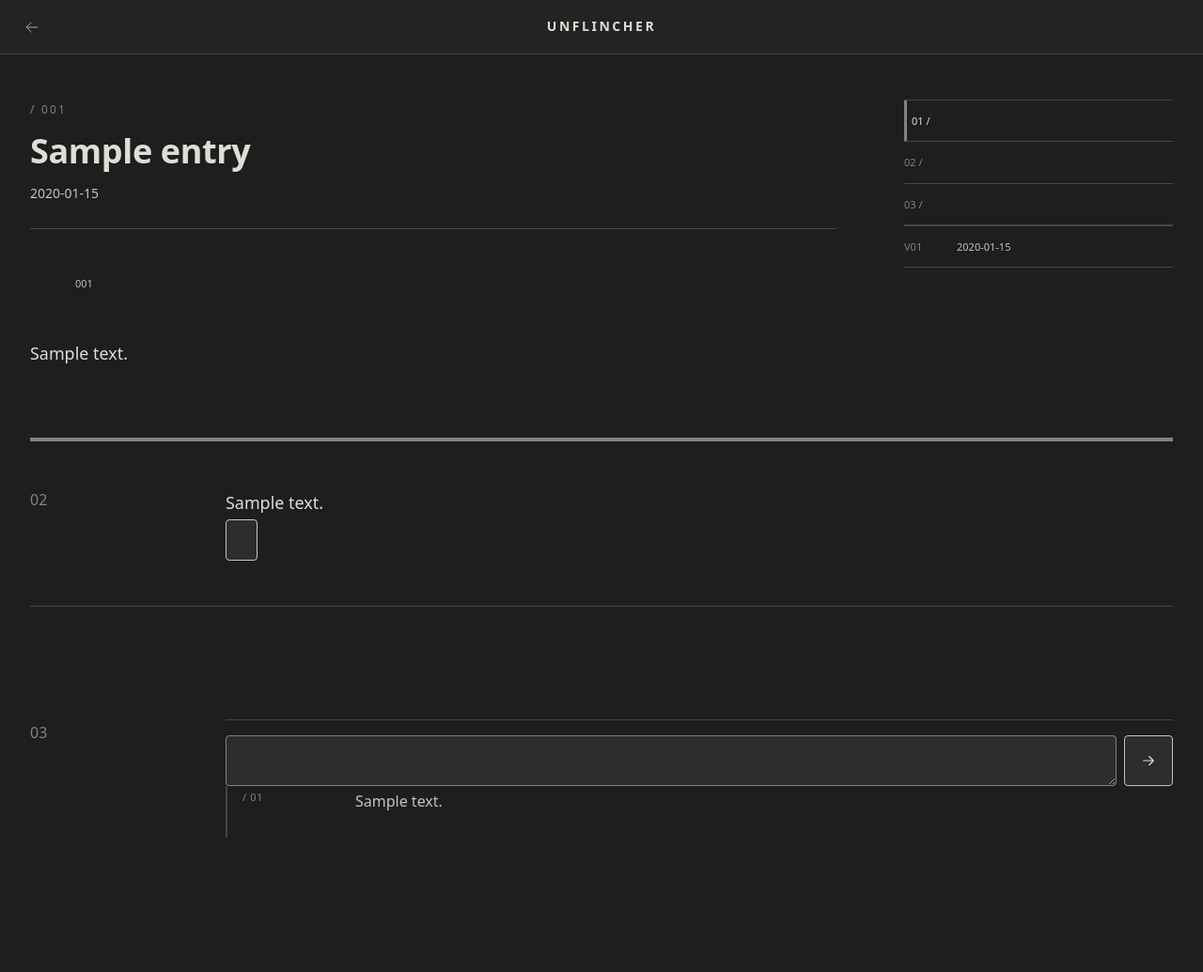
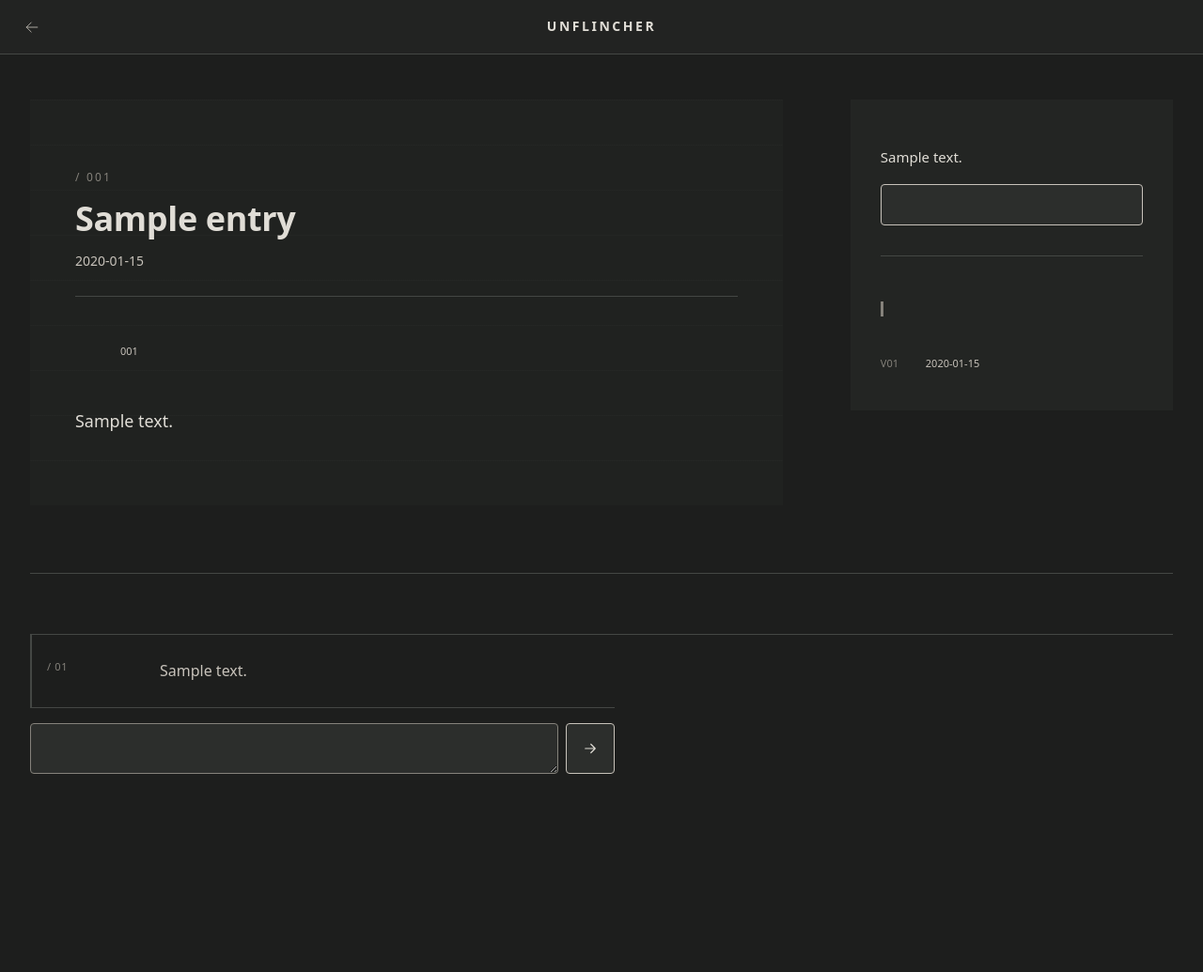
Before and after one commit to sinmentis/unflincher, a Python web app: template src/unflincher/templates/entry_detail.html in a window 1280 px wide. Shown: the whole page at 94% size. After the commit the page ends 824 px from the top, so only its background shows below. Run offline with Jinja, Linux system fonts and the light colour scheme; the template is opened without the code that fills it: most values are stand-ins (such as "Sample title", 1, 10 or a date in 2020).

Commit message:
feat: redesign entry detail reading flow
Co-authored-by: Copilot <223556219+Copilot@users.noreply.github.com>

Copilot-Session: a351e741-379d-44bb-9a3d-766195336905

```diff
--- a/src/unflincher/static/css/pages.css
+++ b/src/unflincher/static/css/pages.css
@@ -5,21 +5,39 @@
   to { opacity: 1; transform: translateY(0); }
 }
 
-/* Entry detail: body / margin note / inquiry (Task 4) */
-/* Unscoped like its sibling layout roots (.timeline-layout/.report-layout) -- the class is already
-   entry-only, and the earlier [data-page="entry"] prefix raised specificity above the Task 10
-   responsive `.entry-layout { grid-template-columns: 1fr }` collapse, which crushed the body column
-   on tablet/mobile. Dropping the redundant prefix lets the single-column breakpoints win. */
+/* Entry detail: Balanced Graphite reading reference (Task 4). Diary is the primary reading plane;
+   the commentary rail is secondary; the follow-up thread is last in the DOM and in the mobile
+   single-column flow. Unscoped like its .report-layout sibling so the responsive collapse wins. */
 .entry-layout {
   display: grid;
-  grid-template-columns: minmax(0, 9fr) minmax(12rem, 3fr);
+  grid-template-columns: minmax(0, 7fr) minmax(18rem, 3fr);
   gap: var(--space-8);
+  align-items: start;
 }
-.entry-record { min-width: 0; }
-.record-metadata { display: flex; gap: var(--space-6); margin: 0 0 var(--space-7); color: var(--muted); font-family: var(--font-mono); font-size: 0.6875rem; }
+
+/* Primary reading plane. The 48px baseline texture is a faint decorative ::before painted above
+   the plane and below the text; it is removed at narrow width and in forced colours. */
+.entry-record {
+  position: relative;
+  isolation: isolate;
+  min-width: 0;
+  padding: var(--space-8) var(--space-7);
+  background-color: var(--entry-plane);
+}
+.entry-record::before {
+  content: "";
+  position: absolute;
+  inset: 0;
+  z-index: -1;
+  pointer-events: none;
+  opacity: 0.1;
+  background-image: repeating-linear-gradient(
+    to bottom, var(--rule) 0, var(--rule) 1px, transparent 1px, transparent 48px);
+}
+.record-metadata { display: flex; flex-wrap: wrap; gap: var(--space-6); margin: 0 0 var(--space-7); color: var(--muted); font-size: 0.6875rem; }
 .record-metadata div { display: flex; gap: var(--space-2); }
 .record-metadata dt { text-transform: uppercase; }
-.record-metadata dd { margin: 0; color: var(--ink-soft); }
+.record-metadata dd { margin: 0; color: var(--prose); }
 .diary-prose, .analysis-prose { max-width: var(--reading-max); font-family: var(--font-reading); font-size: clamp(1.0625rem, 1.4vw, 1.1875rem); line-height: 1.95; text-wrap: pretty; }
 .diary-prose > :first-child, .analysis-prose > :first-child { margin-top: 0; }
 .diary-prose > :last-child, .analysis-prose > :last-child { margin-bottom: 0; }
@@ -29,24 +47,39 @@
 .diary-prose a, .analysis-prose a { color: var(--ink); text-decoration-color: var(--accent); text-underline-offset: 0.2em; }
 .diary-prose img, .analysis-prose img { display: block; margin: 2rem 0; border: 1px solid var(--rule); }
 .diary-prose :is(h2, h3, h4), .analysis-prose :is(h2, h3, h4) { margin: 2em 0 0.6em; line-height: 1.1; }
-.entry-margin-index { position: sticky; top: calc(var(--header-height) + var(--space-6)); align-self: start; }
-.entry-margin-index nav, .version-ledger { display: grid; margin: 0; padding: 0; list-style: none; border-top: 1px solid var(--rule); }
-.entry-margin-index a { padding: var(--space-3) 0; border-bottom: 1px solid var(--rule); color: var(--muted); font-family: var(--font-mono); font-size: 0.6875rem; text-decoration: none; }
-.entry-margin-index nav a { display: block; }
-.version-ledger a { display: grid; grid-template-columns: 3rem 1fr auto; gap: var(--space-2); }
-.entry-margin-index a.is-active, .entry-margin-index a[aria-current="true"] { color: var(--ink); box-shadow: inset 3px 0 0 var(--accent); padding-left: var(--space-2); }
-.margin-note-section, .inquiry-section { grid-column: 1 / -1; display: grid; grid-template-columns: 11rem minmax(0, 1fr); gap: var(--space-6); padding-block: var(--space-7); }
-.margin-note-section { border-top: 4px solid var(--accent); border-bottom: 1px solid var(--rule); }
-.inquiry-section { padding-bottom: 0; }
-.section-index { color: var(--accent); font-family: var(--font-mono); text-transform: uppercase; }
-.section-index h2 { margin: var(--space-2) 0 0; font: 600 0.75rem/1.2 var(--font-command); letter-spacing: 0.1em; }
-.section-body { min-width: 0; }
+.entry-margin-index { align-self: start; }
+.entry-margin-index nav, .entry-margin-index .version-ledger { display: grid; margin: 0; padding: 0; list-style: none; }
+.entry-margin-index .version-ledger { margin-top: var(--space-4); }
+.entry-margin-index a { display: block; padding: var(--space-2) 0; color: var(--muted); font-size: 0.75rem; text-decoration: none; }
+.entry-margin-index a:hover { color: var(--text); }
+.version-ledger a { display: grid; grid-template-columns: 2.5rem 1fr auto; gap: var(--space-2); font-size: 0.6875rem; }
+.entry-margin-index a.is-active, .entry-margin-index a[aria-current="true"] { color: var(--text); box-shadow: inset 3px 0 0 var(--muted); padding-left: var(--space-2); }
+
+/* Commentary rail (secondary). Children -- the commentary panel and the quiet index -- are
+   separated by rules, never nested as cards. */
+.entry-commentary-rail { min-width: 0; padding: var(--space-6); background-color: var(--commentary-plane); }
+.entry-commentary-rail > * + * { margin-top: var(--space-6); padding-top: var(--space-6); border-top: 1px solid var(--rule); }
+.commentary-panel { display: grid; gap: var(--space-4); }
+.commentary-panel .analysis-prose { max-width: none; font-size: 0.9375rem; line-height: 1.75; }
+.rail-heading { margin: 0; color: var(--muted); font-size: 0.6875rem; letter-spacing: 0.08em; text-transform: uppercase; }
+
+/* Follow-up thread (last). Full width beneath both planes, separated by a rule; never sticky. */
+.entry-follow-up { grid-column: 1 / -1; min-width: 0; padding-top: var(--space-7); border-top: 1px solid var(--rule); }
+.follow-up-heading { margin: 0; color: var(--muted); font-size: 0.6875rem; letter-spacing: 0.08em; text-transform: uppercase; }
+.entry-follow-up .conversation-thread { padding-top: var(--space-4); }
+.entry-follow-up .conversation-composer { max-width: var(--reading-max); }
+
+/* Conversation rows shared with the general chat page (chat_session.html); rules, not cards. */
 .conversation-message { display: grid; grid-template-columns: 6rem minmax(0, var(--reading-max)); gap: var(--space-5); padding: var(--space-5) 0; border-top: 1px solid var(--rule); }
 .message-stamp { color: var(--muted); font-family: var(--font-mono); font-size: 0.6875rem; }
 .conversation-message.is-user { padding-inline: var(--space-4); background: var(--surface); }
 .conversation-message.is-user .message-stamp { color: var(--accent); }
-.message-copy { color: var(--ink-soft); font-family: var(--font-reading); line-height: 1.8; }
-.inquiry-section .conversation-composer { position: sticky; bottom: 0; z-index: var(--z-sticky); }
+.message-copy { color: var(--ink-soft); font-family: var(--font-reading); line-height: 1.8; overflow-wrap: anywhere; min-width: 0; }
+
+/* The decorative baseline texture is purely cosmetic; drop it where system colours are enforced. */
+@media (forced-colors: active) {
+  .entry-record::before { display: none; }
+}
 
 /* General chat: session ledger + conversation workspace (Task 5) */
 [data-page^="chat"] .page-shell { padding-top: 0; }
@@ -156,13 +189,11 @@
 
 @media (max-width: 73.6875rem) {
   .timeline-layout, .entry-layout, .report-layout { grid-template-columns: 1fr; }
-  .entry-margin-index, .report-layout > aside, .timeline-year-index {
+  .report-layout > aside, .timeline-year-index {
     position: static;
     overflow-x: auto;
   }
-  .entry-margin-index, .report-layout > aside, .timeline-year-index { order: -1; }
-  .entry-margin-index > nav,
-  .entry-margin-index > .version-ledger,
+  .report-layout > aside, .timeline-year-index { order: -1; }
   .report-version-index > ol,
   .report-toc,
   .timeline-year-index > nav {
@@ -170,7 +201,6 @@
     min-width: max-content;
     gap: var(--space-4);
   }
-  .margin-note-section, .inquiry-section { grid-template-columns: 9rem minmax(0, 1fr); }
 }
 
 @media (max-width: 47.9375rem) {
@@ -191,8 +221,10 @@
     white-space: nowrap;
   }
   .archive-open { display: none; }
-  .margin-note-section, .inquiry-section { grid-template-columns: 1fr; gap: var(--space-4); }
+  .entry-record { padding: var(--space-6) var(--space-5); }
+  .entry-record::before { display: none; }
   .conversation-message { grid-template-columns: 1fr; gap: var(--space-2); }
+  .entry-follow-up .conversation-composer { max-width: none; }
   .chat-layout { display: block; min-height: auto; }
   /* The ledger fills the single mobile column, so its desktop right divider becomes a stray edge. */
   .session-ledger { border-right: 0; }
@@ -201,7 +233,6 @@
   .conversation-workspace { min-height: calc(100dvh - 8rem); padding: 0; }
   [data-page="chat-session"] .conversation-workspace { animation: mobile-ledger-enter var(--motion-default) ease-out both; }
   .mobile-chat-back { display: inline-flex; align-items: center; gap: var(--space-2); min-height: 2.75rem; }
-  .inquiry-section .conversation-composer,
   .conversation-workspace .conversation-composer {
     position: sticky;
     bottom: calc(4.5rem + env(safe-area-inset-bottom));
--- a/src/unflincher/templates/entry_detail.html
+++ b/src/unflincher/templates/entry_detail.html
@@ -1,7 +1,7 @@
 {% extends "base.html" %}
 {% block title %}{{ entry.title }}{% endblock %}
 {% block content %}
-<div class="entry-layout" data-entry-source="{{ entry.source }}">
+<div class="entry-layout" data-role="primary-task" data-entry-source="{{ entry.source }}">
   <article class="entry-record">
     {% with eyebrow=t("entry.toc_body") ~ " / " ~ ("%03d" % entry.id), heading=entry.title, metadata=entry.entry_date[:10] %}
       {% include "partials/page_heading.html" %}
@@ -10,17 +10,13 @@
       <div><dt>{{ t("entry.source_label") }}</dt><dd>{{ t("entry.source." ~ entry.source) }}</dd></div>
       <div><dt>{{ t("entry.archive_id_label") }}</dt><dd>{{ "%03d" % entry.id }}</dd></div>
     </dl>
-    <div class="diary-prose" id="diary-text">{{ entry.content_html | safe }}</div>
+    <div class="diary-prose" id="diary-text" data-role="entry-body">{{ entry.content_html | safe }}</div>
   </article>
 
-  {% include "partials/entry_margin_index.html" %}
-
-  <section class="margin-note-section" id="commentary-section" aria-labelledby="commentary-heading">
-    <header class="section-index">
-      <span>02</span>
-      <h2 id="commentary-heading">{{ t("entry.toc_commentary") }}</h2>
-    </header>
-    <div class="section-body">
+  <aside class="entry-commentary-rail">
+    <section class="commentary-panel" id="commentary-section" data-role="ai-commentary"
+             aria-labelledby="commentary-heading">
+      <h2 class="rail-heading" id="commentary-heading">{{ t("entry.toc_commentary") }}</h2>
       {% if commentary_html %}
       <div class="analysis-prose" id="ai-commentary">{{ commentary_html | safe }}</div>
       {% else %}
@@ -42,15 +38,14 @@
         <button id="run-commentary" class="button button--accent" type="button"
                 data-endpoint="/entry/{{ entry.id }}/commentary">{{ t("entry.run_commentary_button") }}</button>
       {% endif %}
-    </div>
     </section>
 
-  <section class="inquiry-section" id="chat-section" aria-labelledby="inquiry-heading">
-    <header class="section-index">
-      <span>03</span>
-      <h2 id="inquiry-heading">{{ t("entry.toc_chat") }}</h2>
-    </header>
-    <div class="section-body">
+    {% include "partials/entry_margin_index.html" %}
+  </aside>
+
+  <section class="entry-follow-up" id="chat-section" data-role="follow-up"
+           aria-labelledby="inquiry-heading">
+    <h2 class="follow-up-heading" id="inquiry-heading">{{ t("entry.toc_chat") }}</h2>
     <div id="chat-thread" class="conversation-thread">
       {% for msg in chat_history %}
       <article class="conversation-message {{ 'is-user' if msg.role == 'user' else 'is-mentor' }}">
@@ -65,7 +60,6 @@
       send_label=t("common.send"), endpoint="/entry/" ~ entry.id ~ "/chat", stream_target_id="chat-stream" %}
       {% include "partials/conversation_composer.html" %}
     {% endwith %}
-    </div>
   </section>
 </div>
 {% endblock %}
--- a/src/unflincher/templates/partials/entry_margin_index.html
+++ b/src/unflincher/templates/partials/entry_margin_index.html
@@ -1,8 +1,8 @@
 <aside class="entry-margin-index">
   <nav aria-label="{{ t('entry.toc_aria') }}">
-    <a data-jump href="#diary-text" class="is-active">01 / {{ t("entry.toc_body") }}</a>
-    {% if commentary_html %}<a data-jump href="#ai-commentary">02 / {{ t("entry.toc_commentary") }}</a>{% endif %}
-    <a data-jump href="#chat-section">03 / {{ t("entry.toc_chat") }}</a>
+    <a data-jump href="#diary-text" class="is-active">{{ t("entry.toc_body") }}</a>
+    {% if commentary_html %}<a data-jump href="#ai-commentary">{{ t("entry.toc_commentary") }}</a>{% endif %}
+    <a data-jump href="#chat-section">{{ t("entry.toc_chat") }}</a>
   </nav>
   {% if versions %}
   <ol class="version-ledger">
```
Also changed, not shown: tests/test_routes_entry.py (+7 -3 lines). Lines whose indentation alone changed are shown as unchanged.
